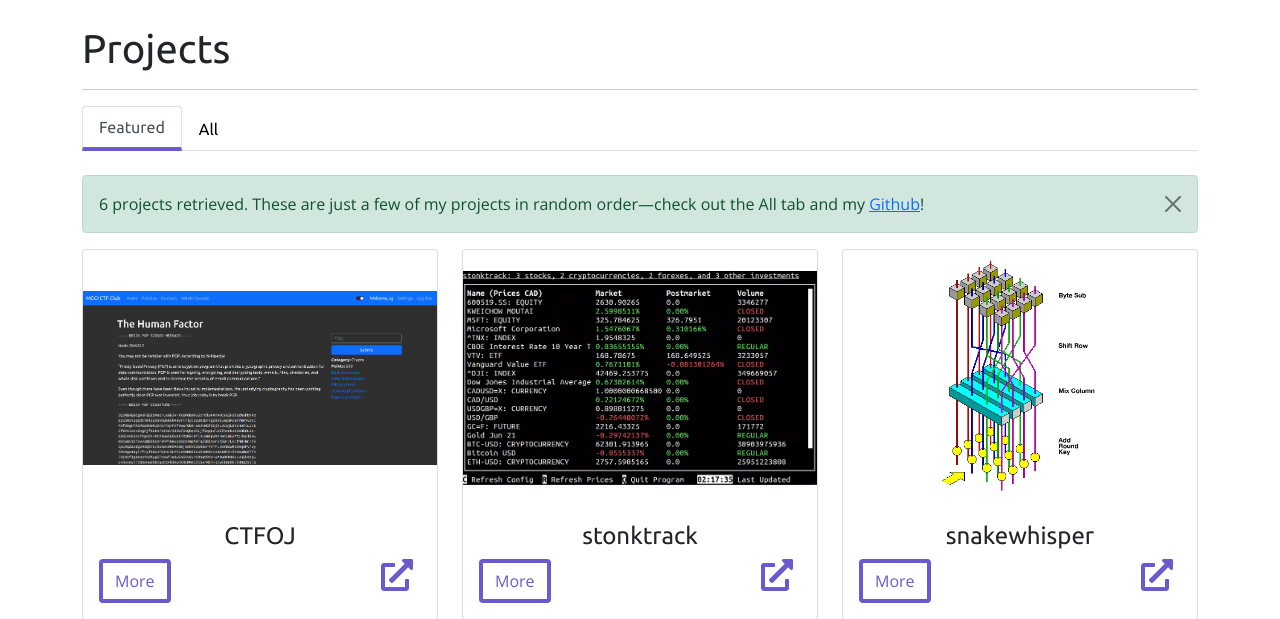
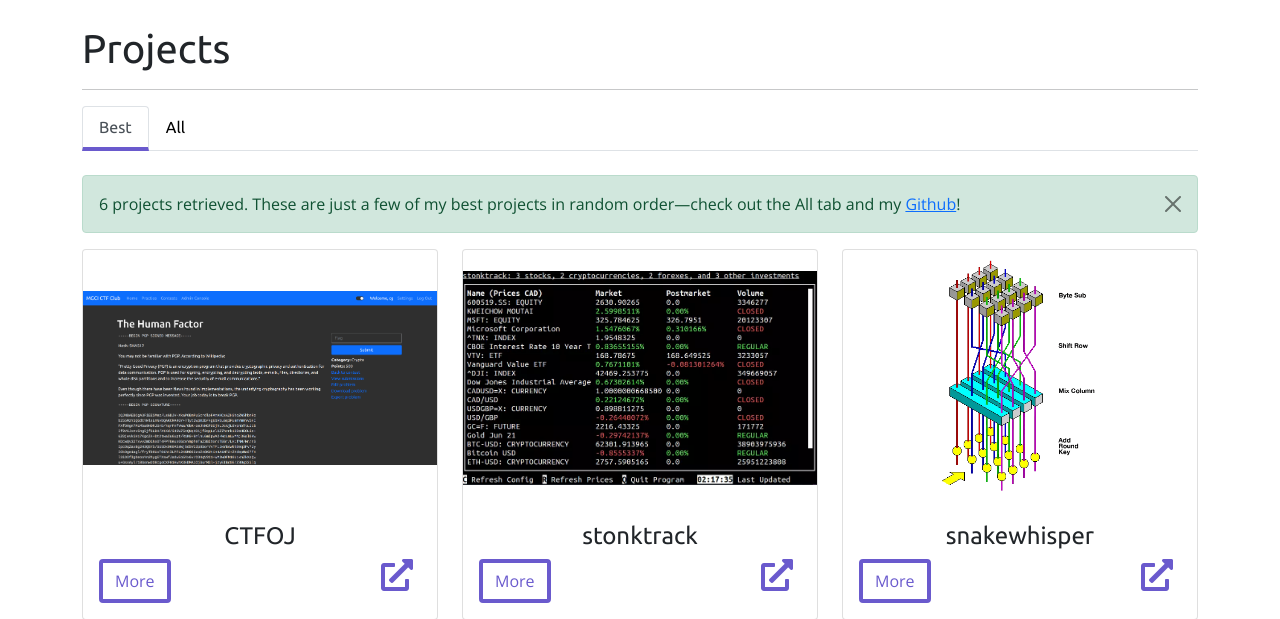
Before and after one commit to 0foxes/anthony-site, a PHP site: page /projects/ in a window 1280 px wide. Shown: the part 60-679 px from the top of the page. Run offline with PHP 8.4, Linux system fonts and the light colour scheme.

Commit message:
simplify tab code

```diff
--- a/projects/index.php
+++ b/projects/index.php
@@ -42,16 +42,18 @@
             <h1>Projects<span class="blinking">_</span></h1>
         </div>
         <hr>
-        <nav>
-            <div class="nav nav-tabs mb-4" id="nav-tab" role="tablist">
-                <button class="nav-link nav-tab-style active" id="nav-featured-tab" data-bs-toggle="tab" data-bs-target="#nav-featured" type="button" role="tab" aria-controls="nav-featured" aria-selected="true">Featured</button>
-                <button class="nav-link nav-tab-style" id="nav-all-tab" data-bs-toggle="tab" data-bs-target="#nav-all" type="button" role="tab" aria-controls="nav-all" aria-selected="false">All</button>
-            </div>
-        </nav>
-        <div class="tab-content" id="nav-tabContent">
-            <div class="tab-pane fade show active" id="nav-featured" role="tabpanel" aria-labelledby="nav-featured-tab">
+        <ul class="nav nav-tabs mb-4" id="myTab" role="tablist">
+            <li class="nav-item" role="presentation">
+                <button class="nav-link nav-tab-style active" id="best-tab" data-bs-toggle="tab" data-bs-target="#best" type="button" role="tab" aria-controls="best" aria-selected="true">Best</button>
+            </li>
+            <li class="nav-item" role="presentation">
+                <button class="nav-link nav-tab-style" id="all-tab" data-bs-toggle="tab" data-bs-target="#all" type="button" role="tab" aria-controls="all" aria-selected="false">All</button>
+            </li>
+        </ul>
+        <div class="tab-content" id="myTabContent">
+            <div class="tab-pane fade show active" id="best" role="tabpanel" aria-labelledby="best-tab">
                 <div class="alert alert-success alert-dismissible fade show" role="alert">
-                    <span>6 projects retrieved. These are just a few of my projects in random order—check out the All tab and my <a href="https://github.com/slightlyskepticalpotat">Github</a>!</span>
+                    <span>6 projects retrieved. These are just a few of my best projects in random order—check out the All tab and my <a href="https://github.com/slightlyskepticalpotat">Github</a>!</span>
                     <button type="button" class="btn-close" data-bs-dismiss="alert" aria-label="Close"></button>
                 </div>
                 <div class="row">
@@ -224,9 +226,9 @@
                     ?>
                 </div>
             </div>
-            <div class="tab-pane fade" id="nav-all" role="tabpanel" aria-labelledby="nav-all-tab">
+            <div class="tab-pane fade" id="all" role="tabpanel" aria-labelledby="all-tab">
                 <div class="alert alert-success alert-dismissible fade show" role="alert">
-                    <span>18 projects retrieved. These are just a few of my projects in random order—check out the Featured tab and my <a href="https://github.com/slightlyskepticalpotat">Github</a>!</span>
+                    <span>18 projects retrieved. These are just a few of my projects in random order—check out the Best tab and my <a href="https://github.com/slightlyskepticalpotat">Github</a>!</span>
                     <button type="button" class="btn-close" data-bs-dismiss="alert" aria-label="Close"></button>
                 </div>
                 <div class="row">
```
